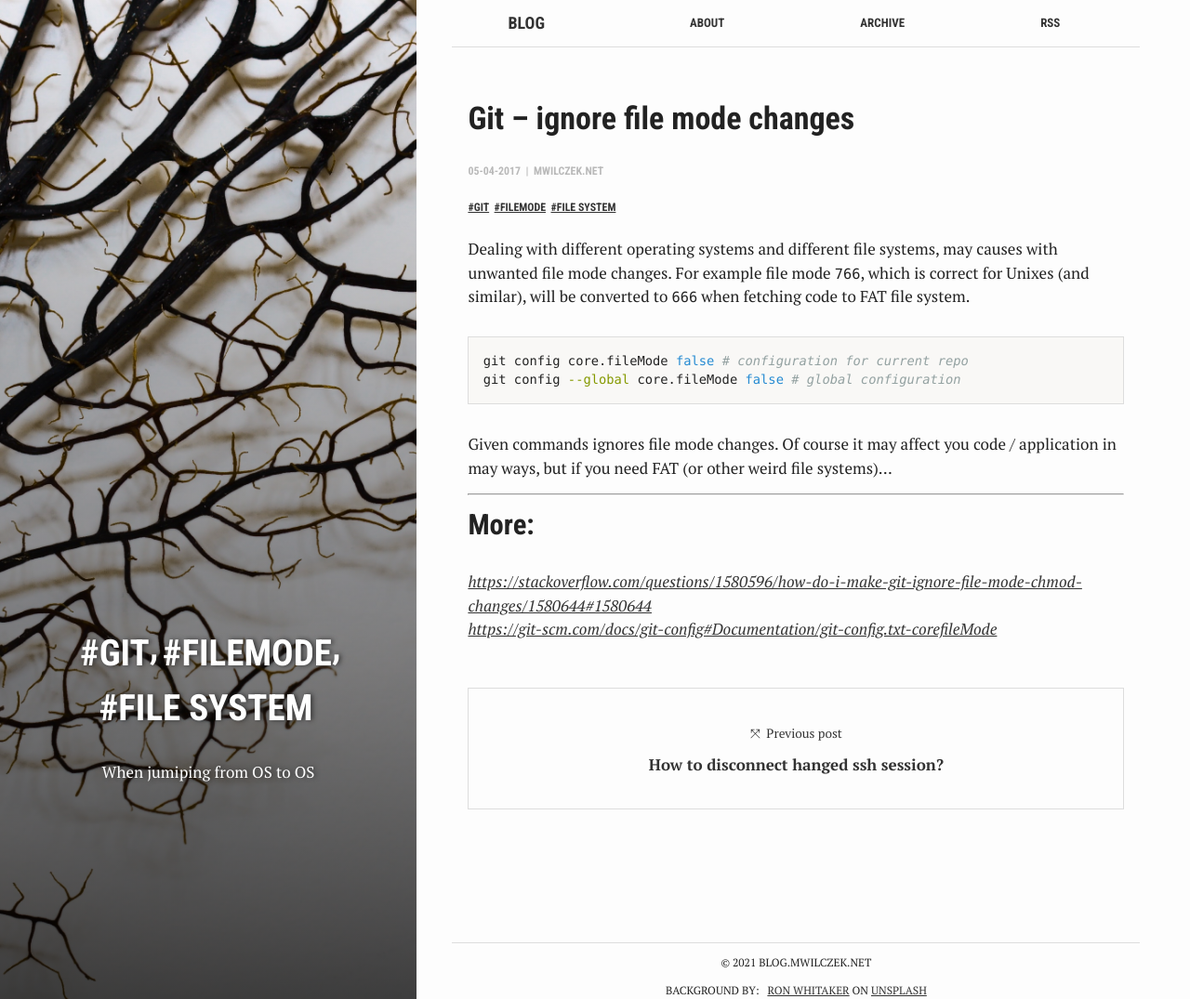
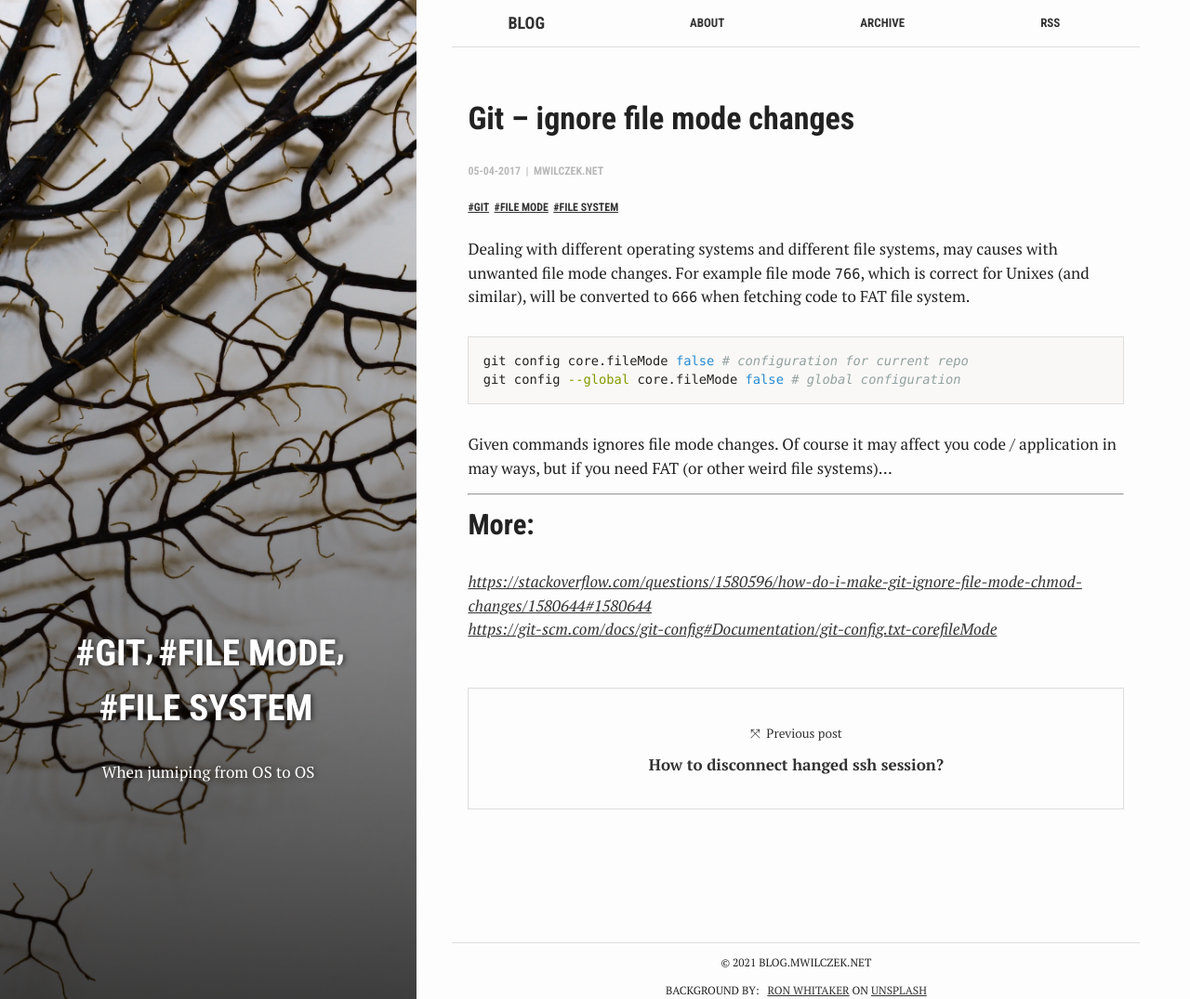
Before and after one commit to mwilczek-net/blog.mwilczek.net, a Jekyll site: the page built from _posts/2017-04-05-git-ignore-file-mode-changes.md, in a window 1280 px wide and 1075 px high. Shown: the whole window at 93% size. Built offline with Jekyll 4.4.1, drawn with Linux system fonts in a browser that asks for light colours.

```diff
--- a/_posts/2017-04-05-git-ignore-file-mode-changes.md
+++ b/_posts/2017-04-05-git-ignore-file-mode-changes.md
@@ -7,7 +7,7 @@
 summary:       "When jumiping from OS to OS"
 date:          2017-04-05
 categories:    posts
-tags:          ['git', 'fileMode', 'file system']
+tags:          ['git', 'file mode', 'file system']
 author:        "mwilczek.net"
 references:
   "https://stackoverflow.com/questions/1580596/how-do-i-make-git-ignore-file-mode-chmod-changes/1580644#1580644":
```
